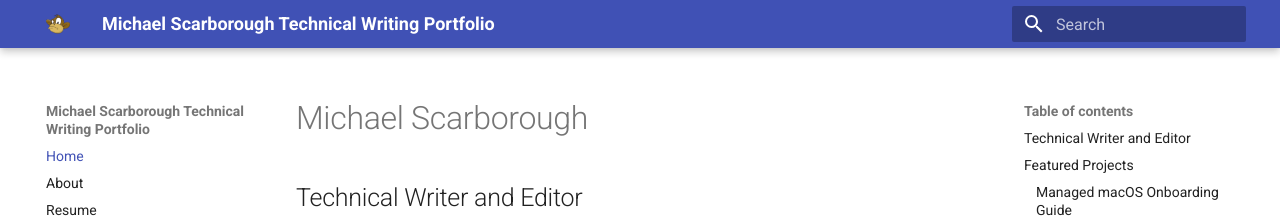
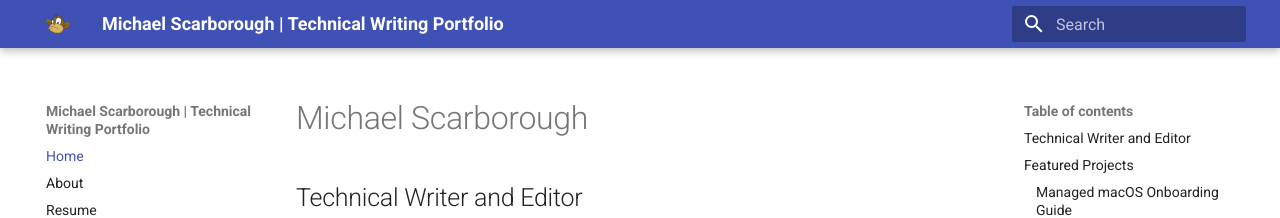
Before and after one commit to MackMike/technical-writing-portfolio-site, an MkDocs documentation site: the page built from docs/index.md, in a window 1280 px wide. Shown: the top 218 px of the page. Built offline with MkDocs 1.6.1 and Material for MkDocs 9.7.7, drawn with Linux system fonts in a browser that asks for light colours.

```diff
--- a/mkdocs.yml
+++ b/mkdocs.yml
@@ -1,4 +1,4 @@
-site_name: Michael Scarborough Technical Writing Portfolio
+site_name: Michael Scarborough | Technical Writing Portfolio
 site_url: https://MackMike.github.io/technical-writing-portfolio-site/
 
 theme:
```
